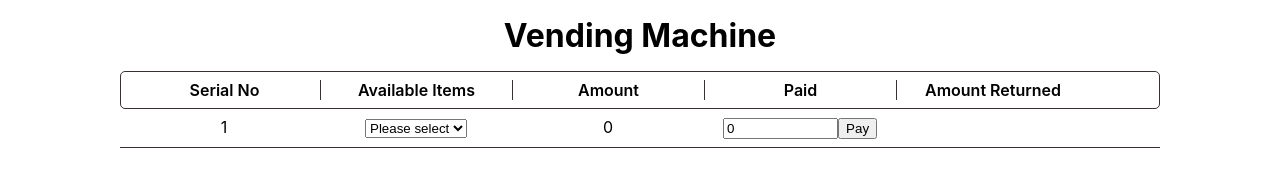
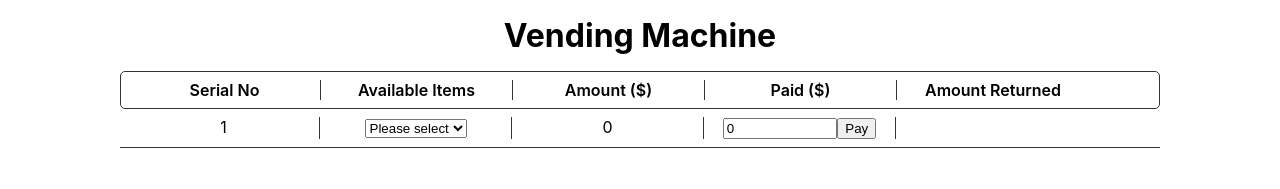
Before and after one commit to yashwanth-git/test-driven-development, a React (Create React App) app: page / in a window 1280 px wide. Shown: the top 189 px of the page. Built offline with nearby package versions, Linux system fonts and the light colour scheme.

Commit message:
updates test; cosmetics

```diff
--- a/src/App.css
+++ b/src/App.css
@@ -29,7 +29,8 @@
   width: calc(60em / 5);
   font-weight: 600;
 }
-.heading:not(:last-child) {
+.heading:not(:last-child),
+.row > .col:not(:last-child) {
   border-right: 1px solid #383131;
 }
 .row {
--- a/src/App.tsx
+++ b/src/App.tsx
@@ -31,8 +31,16 @@ function App() {
       cost: 0.75,
     },
   ];
+  const tableHeadings: string[] = [
+    'Serial No',
+    'Available Items',
+    'Amount ($)',
+    'Paid ($)',
+    'Amount Returned',
+  ];
   const [amountToBePaid, setAmountToBePaid] = useState(Number);
   const [returns, setReturns] = useState<Number[]>([]);
+  const [sno, setSno] = useState<Number>(1);
 
   const changeHandler = (e: { target: { value: string } }) => {
     let selectedItem = vendingOptions.filter((v) => v.name === e.target.value);
@@ -49,15 +57,15 @@ function App() {
       </header>
       <div className="table">
         <div className="table-header">
-          <div className="heading">Serial No</div>
-          <div className="heading">Available Items</div>
-          <div className="heading">Amount</div>
-          <div className="heading">Paid</div>
-          <div className="heading">Amount Returned</div>
+          {tableHeadings.map((heading, index) => (
+            <div className="heading" key={index}>
+              {heading}
+            </div>
+          ))}
         </div>
         <div className="row">
           <div className="col">
-            <span>1</span>
+            <span>{String(sno)}</span>
           </div>
           <div className="col">
             <div className="selector">
--- a/src/helpers.ts
+++ b/src/helpers.ts
@@ -2,6 +2,7 @@ const cointypes = [100, 50, 25, 10, 5, 1];
 export const getChange = (totalCost: number, amountPaid: number) => {
   let difference = (amountPaid - totalCost) * 100;
   let change: number[] = [];
+  if (difference === 0) return [];
   cointypes.forEach(function (coin) {
     // keep adding the current coin until it's more than the difference
     while (difference >= coin) {
```
